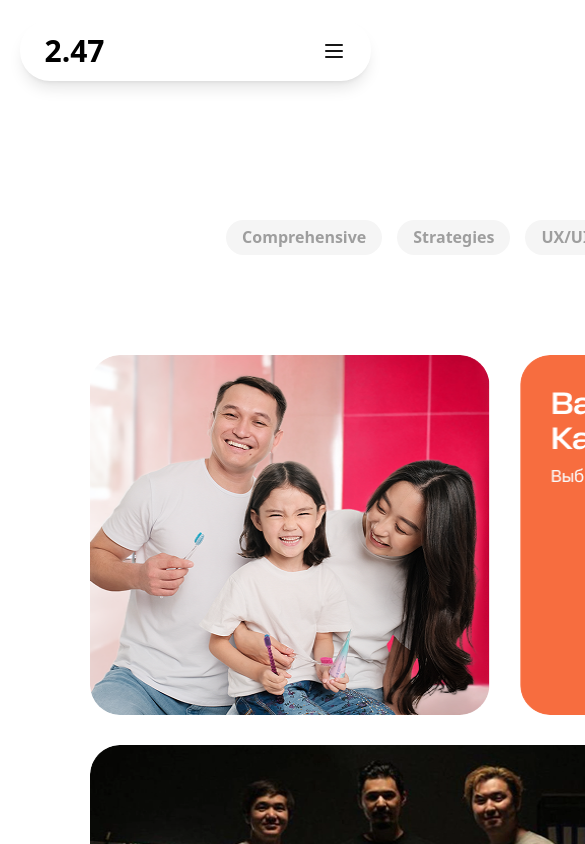
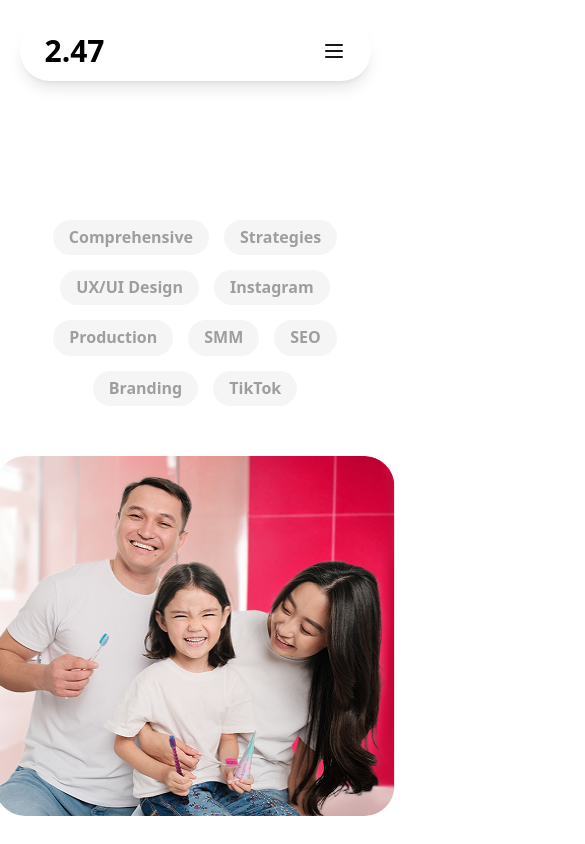
Before and after one commit to Bashkanitto/creacine, a Next.js app: page /en/portfolio in a window 390 px wide. Shown: the top 844 px of the page, 585 px wide, since content can reach past the window. Built offline with nearby package versions, Linux system fonts and the light colour scheme.

Commit message:
feat: add responsivenes for portfolio component and portfolio page

```diff
--- a/src/app/[locale]/portfolio/page.tsx
+++ b/src/app/[locale]/portfolio/page.tsx
@@ -6,7 +6,7 @@ import PortfolioComponent from 'features/portfolio/ui'
 
 export default function PortfolioPage() {
   return (
-    <div className="w-[1440px] mx-auto">
+    <div className="w-full lg:w-[1440px] mx-auto">
       <Header />
       <div className="pt-[200px] w-[88%] mx-auto">
         <PortfolioComponent />
--- a/src/features/portfolio/ui/index.tsx
+++ b/src/features/portfolio/ui/index.tsx
@@ -84,7 +84,7 @@ export default function PortfolioComponent() {
 
   return (
     <>
-      <div className="categories mt-[20px] flex justify-center flex-wrap gap-[15px] overflow-x-scroll w-[80%] mx-auto">
+      <div className="categories mt-[20px] flex justify-center flex-wrap gap-[15px] overflow-x-scroll w-full lg:w-[80%] mx-auto">
         {portfolioCategories.map((category) => (
           <div
             style={{ background: colors.background, color: colors.text }}
```
